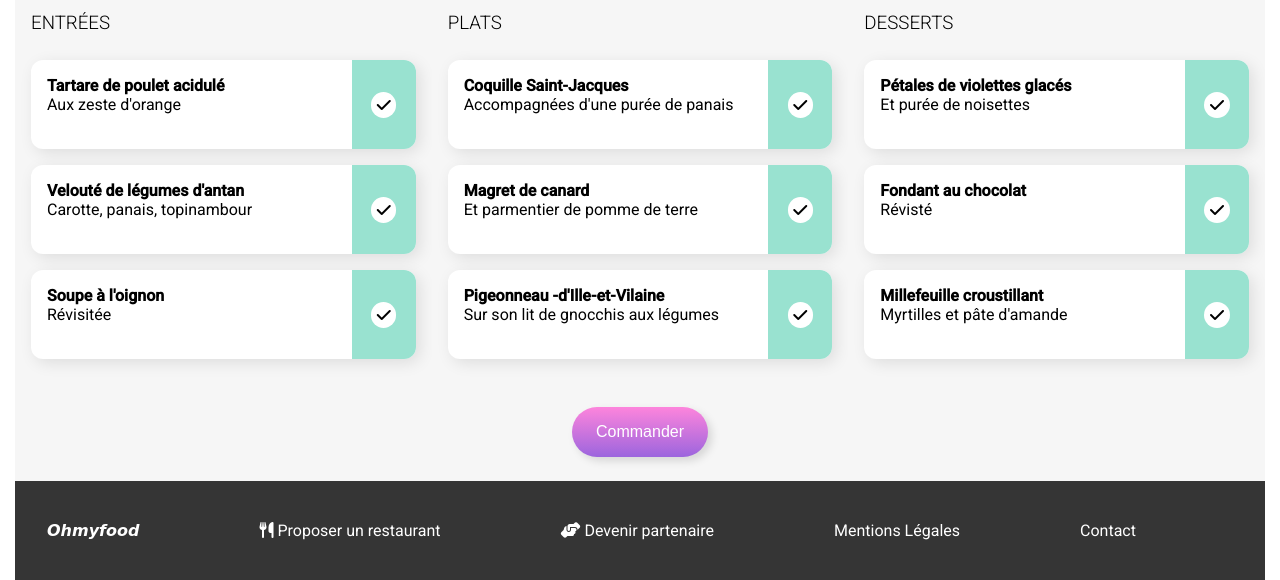
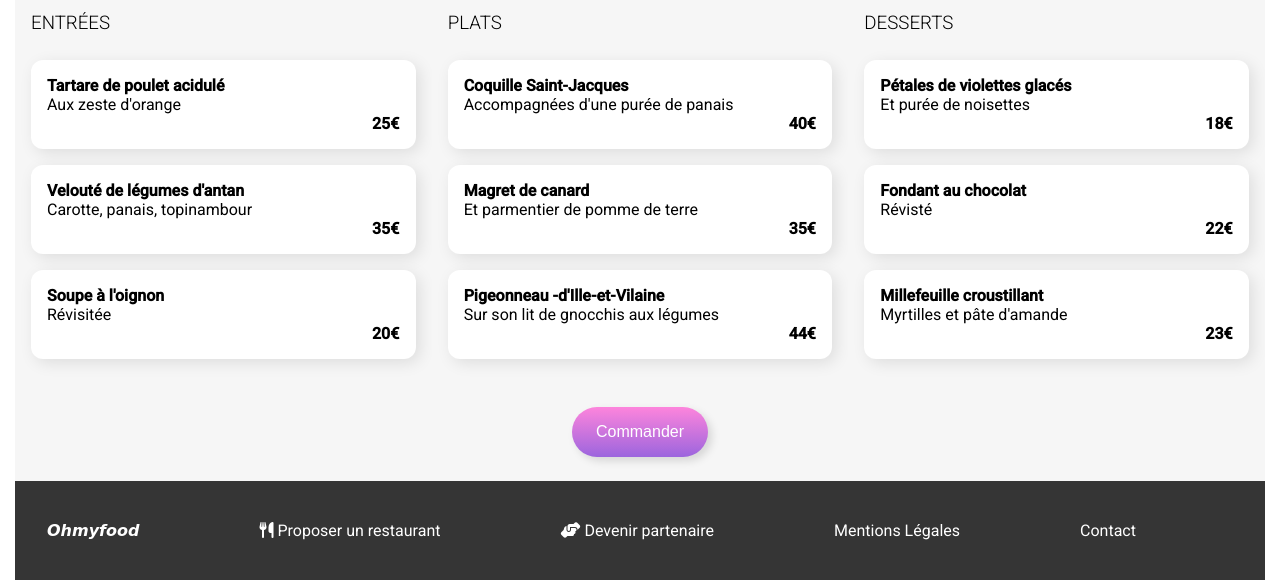
Before and after one commit to QuochuyT/QuocHuyTran_3_21032022, a website: page page/A_la_francaise.html in a window 1280 px wide. Shown: the part 637-1217 px from the top of the page. Drawn offline with Linux system fonts and the light colour scheme; a web font is replaced by a local one.

Commit message:
menu1 update

```diff
--- a/sass/pages/_menu1.scss
+++ b/sass/pages/_menu1.scss
@@ -104,10 +104,9 @@
     animation-timing-function: cubic-bezier(.5,1.58,.34,.82);
     animation-fill-mode: both;
     transform: scale(1);
-    max-width: 100%;
 
 
-    &-header {
+    .menuItem-header {
         white-space: nowrap;
         text-overflow: ellipsis;
         overflow: hidden;
@@ -115,10 +114,12 @@
 
     &-title {
         margin: 0;
+        padding: 0;
+        align-items: center;
     }
 
     &-description {
-        margin: 0;
+        margin: auto;
         white-space: nowrap;
         text-overflow: ellipsis;
         overflow: hidden;
@@ -129,7 +130,11 @@
         display: flex;
         justify-content: flex-end;
         align-items: flex-end;
-        padding-left: 750px;
+        padding-left: 275px;
+
+        @media screen and (min-width: map-get($breakpoint,tablette)) {
+            padding-left: 325px;
+        }
 
         @media screen and (min-width: map-get($breakpoint,desktop)) {
             font-weight: 600;
@@ -143,25 +148,39 @@
             display: flex;
             justify-content: space-between;
             gap: 16px;
-            }
+            max-width: 50px;
+
+        }
     }
 
     &-confirmation {
+
         background-color: #99e2d0;
-        position: absolute;
-        right: 0;
-        top: 0;
-        height: 100%;
+        margin: -16px -80px -16px 36px;
         width: 64px;
         display: flex;
         align-items: center;
         justify-content: center;
         transition-duration: .5s;
+        // $button-width: 48px;
+        // background-color: #99e2d0;
+        // margin-right: -64px;
+        // width: $button-width;
+        // position: absolute;
+        // right: 0;
+        // top: 0;
+        // height: 100%;
+        // width: 64px;
+        // display: flex;
+        // align-items: center;
+        // justify-content: center;
+        // transition-duration: .5s;
 
         &:hover {
-            margin-right: -32px;
+            margin-right: -16px;
         }
     }
+
 
     &-wrapIcon {
         height: 25.6px;
@@ -173,13 +192,16 @@
         border-radius: 100px;
         transform: rotate(0deg);
         transition-duration: .5s;
+
     }
 
     &-Icon {
         color: #99e2d0;
     }
 
-    &-menuItems {
+
+
+    &-menuItem {
         padding: 16px;
         max-width: 100%;
         overflow: hidden;
```
Also changed, not shown: css/style.css, 1 other file.
